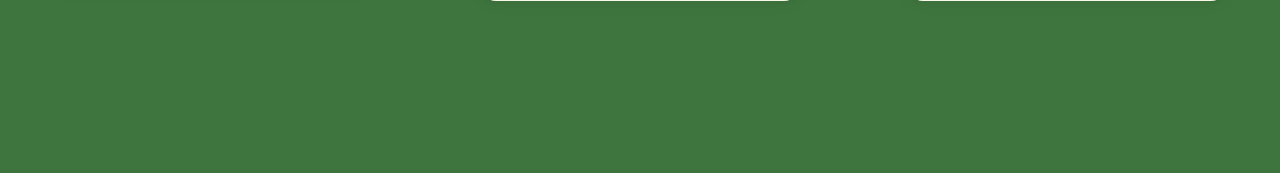
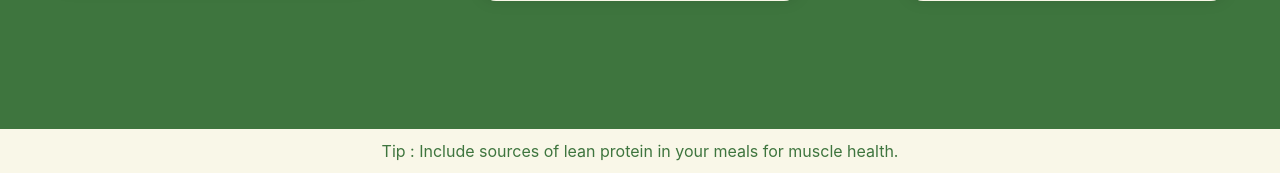
Before and after one commit to swadha112/NutriTrack, a PHP site: page /pages/dashboard.html in a window 1280 px wide. Shown: the part 727-900 px from the top of the page. Before the commit the page ends 728 px from the top, so only its background shows below. Run offline with PHP 8.4, Linux system fonts and the light colour scheme; some libraries are stand-ins or nearby versions.

Commit message:
random tips

```diff
--- a/css/dashboard.css
+++ b/css/dashboard.css
@@ -69,3 +69,18 @@ body{
       width: 100%; /* Make boxes full width on even smaller screens using rem units */
     }
   }
+
+  #tip-bar {
+    bottom: 0;
+    width: 100%;
+    background-color: #f9f7e8;
+    color:rgb(62, 117, 62);
+    padding: 10px;
+    text-align: center;
+    display: none;
+    font-size: medium;
+}
+
+#nutrient-tip {
+    margin: 0;
+}
--- a/pages/dashboard.html
+++ b/pages/dashboard.html
@@ -32,6 +32,11 @@
             <iframe id="statsFrame"></iframe>
         </div>
     </div>
+
+    <div id="tip-bar">
+        <p id="nutrient-tip"></p>
+    </div>
+
     <script>
         function loadPage(page) {
           window.location.href = page;
@@ -41,6 +46,42 @@
 });
     </script>
 
+<script>
+const nutrientTips = [
+    "Tip : Stay hydrated by drinking enough water throughout the day.",
+    "Tip : Include sources of lean protein in your meals for muscle health.",
+    "Tip : Get enough sleep to support overall well-being.",
+    "Tip : Consume a variety of colorful fruits and vegetables for a well-balanced diet.",
+    "Tip : Limit added sugars and processed foods for better health.",
+    "Tip : Choose whole grains for fiber and sustained energy.",
+    "Tip : Incorporate healthy fats, such as those found in avocados and nuts, into your diet.",
+    "Tip : Be mindful of portion sizes to avoid overeating.",
+    "Tip : Include dairy or fortified alternatives for adequate calcium intake.",
+    "Tip : Engage in regular physical activity to support your overall health and well-being."
+
+];
+
+function displayRandomTip() {
+    const randomIndex = Math.floor(Math.random() * nutrientTips.length);
+    document.getElementById("nutrient-tip").innerText = nutrientTips[randomIndex];
+}
+
+function displayTipBar() {
+    const tipBar = document.getElementById("tip-bar");
+    tipBar.style.display = "block";
+}
+
+document.addEventListener("DOMContentLoaded", function () {
+    displayRandomTip();
+    displayTipBar();
+});
+
+document.addEventListener("scroll", function () {
+    displayRandomTip();
+});
+
+
+</script>
 
 </body>
 </html>
```
